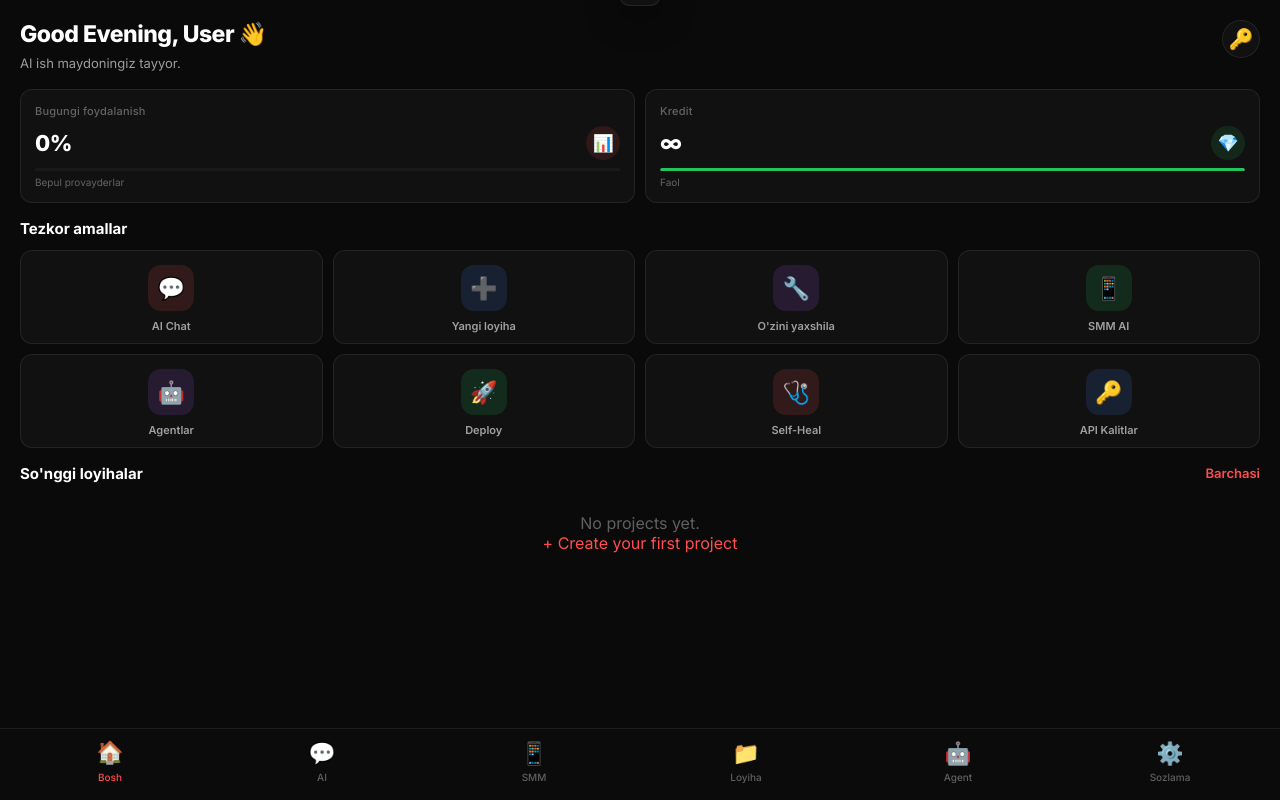
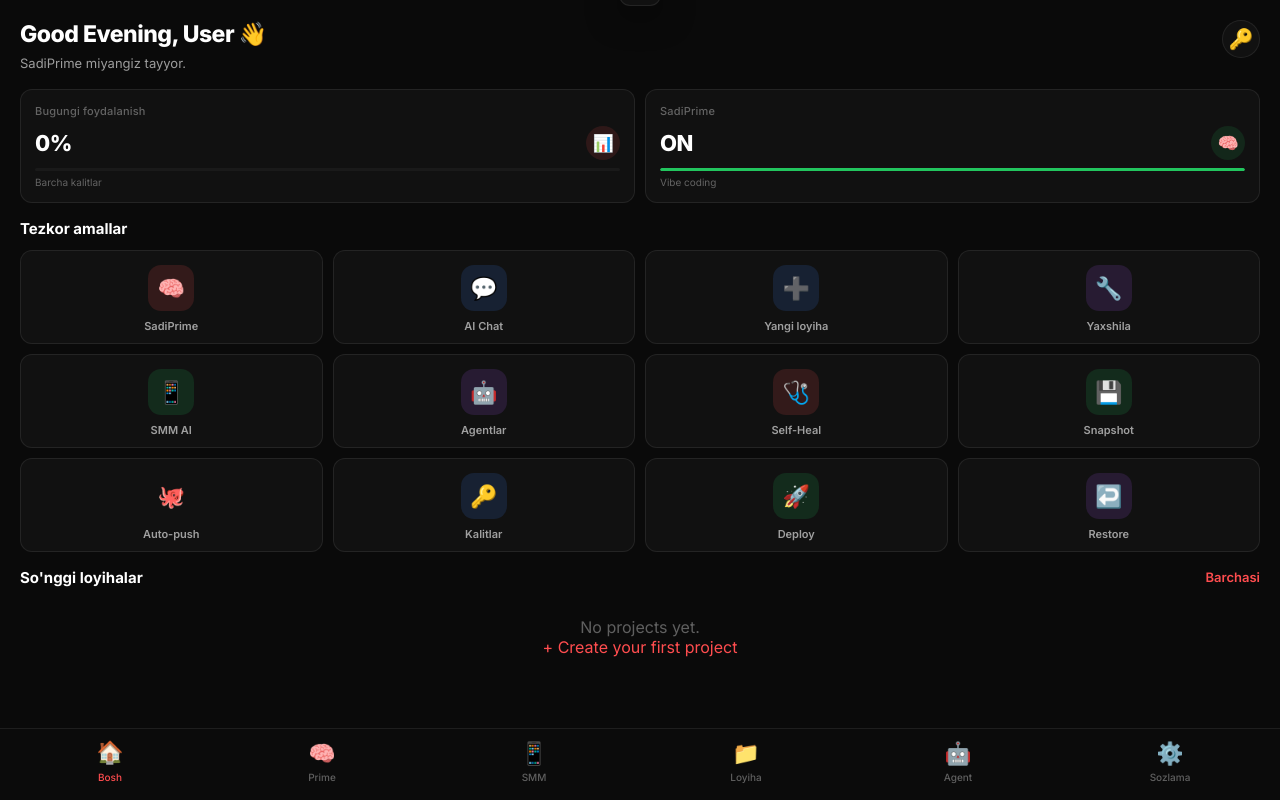
Before and after one commit to xojasoipov-sketch/Useg-kop, a website: page omnicode/frontend/index.html in a window 1280 px wide. Drawn offline with Linux system fonts and the light colour scheme.

Commit message:
feat: SadiPrime UI, skills, SelfImport, script load

```diff
--- a/omnicode/frontend/index.html
+++ b/omnicode/frontend/index.html
@@ -3,7 +3,7 @@
 <head>
 <meta charset="UTF-8">
 <meta name="viewport" content="width=device-width, initial-scale=1.0, viewport-fit=cover, user-scalable=no">
-<title>OmniCode</title>
+<title>OmniCode · SadiPrime</title>
 <script src="https://telegram.org/js/telegram-web-app.js"></script>
 <link href="https://fonts.googleapis.com/css2?family=Inter:wght@400;500;600;700;800&family=JetBrains+Mono:wght@400;500&display=swap" rel="stylesheet">
 <link rel="stylesheet" href="styles/main.css">
@@ -11,18 +11,17 @@
 .activity-badge{font-size:12px!important}
 #activity-bar{display:flex;gap:12px;padding:6px 16px;font-size:11px;font-weight:700;border-bottom:1px solid var(--border);background:var(--bg2);flex-shrink:0}
 .act-item{opacity:.9}
-.smm-wrap{display:flex;flex-direction:column;height:100%}
+.sp-badge{font-size:10px;font-weight:800;background:linear-gradient(135deg,#ff4d4f,#a855f7);color:#fff;padding:2px 8px;border-radius:8px;margin-left:6px}
 </style>
 </head>
 <body>
 
-<!-- HOME -->
 <div id="home" class="screen active">
   <div class="scroll-area">
     <div class="home-top">
       <div class="home-greeting">
         <h2 id="greeting-text">Xayrli kun</h2>
-        <p>AI ish maydoningiz tayyor.</p>
+        <p>SadiPrime miyangiz tayyor.</p>
       </div>
       <button class="notif-btn" onclick="KeysPanel.open()" title="API kalitlar">🔑</button>
     </div>
@@ -31,26 +30,30 @@
         <div class="stat-label">Bugungi foydalanish</div>
         <div class="stat-row"><div class="stat-value" id="usage-pct">0%</div><div class="stat-badge red">📊</div></div>
         <div class="stat-progress"><div class="stat-bar" id="usage-bar" style="width:0%"></div></div>
-        <div class="stat-sub">Bepul provayderlar</div>
+        <div class="stat-sub">Barcha kalitlar</div>
       </div>
       <div class="stat-card">
-        <div class="stat-label">Kredit</div>
-        <div class="stat-row"><div class="stat-value">∞</div><div class="stat-badge green">💎</div></div>
+        <div class="stat-label">SadiPrime</div>
+        <div class="stat-row"><div class="stat-value">ON</div><div class="stat-badge green">🧠</div></div>
         <div class="stat-progress"><div class="stat-bar" style="width:100%;background:var(--green)"></div></div>
-        <div class="stat-sub">Faol</div>
+        <div class="stat-sub">Vibe coding</div>
       </div>
     </div>
     <div class="quick-section">
       <div class="section-head" style="margin-bottom:12px"><span class="section-title">Tezkor amallar</span></div>
       <div class="qa-grid">
-        <div class="qa-item" onclick="App.nav('ai')"><div class="qa-icon red">💬</div><span class="qa-label">AI Chat</span></div>
+        <div class="qa-item" onclick="SadiPrime.open()"><div class="qa-icon red">🧠</div><span class="qa-label">SadiPrime</span></div>
+        <div class="qa-item" onclick="App.nav('ai')"><div class="qa-icon blue">💬</div><span class="qa-label">AI Chat</span></div>
         <div class="qa-item" onclick="App.newProject()"><div class="qa-icon blue">➕</div><span class="qa-label">Yangi loyiha</span></div>
-        <div class="qa-item" onclick="SelfImprove.run()"><div class="qa-icon purple">🔧</div><span class="qa-label">O'zini yaxshila</span></div>
+        <div class="qa-item" onclick="SelfImprove.run()"><div class="qa-icon purple">🔧</div><span class="qa-label">Yaxshila</span></div>
         <div class="qa-item" onclick="App.nav('smm')"><div class="qa-icon green">📱</div><span class="qa-label">SMM AI</span></div>
         <div class="qa-item" onclick="App.nav('agents')"><div class="qa-icon purple">🤖</div><span class="qa-label">Agentlar</span></div>
+        <div class="qa-item" onclick="SelfHeal.analyze()"><div class="qa-icon red">🩺</div><span class="qa-label">Self-Heal</span></div>
+        <div class="qa-item" onclick="SelfImport.snapshotApp().then(()=>toast('Snapshot OK'))"><div class="qa-icon green">💾</div><span class="qa-label">Snapshot</span></div>
+        <div class="qa-item" onclick="SadiPrime.toggleAutoPush()"><div class="qa-icon orange">🐙</div><span class="qa-label">Auto-push</span></div>
+        <div class="qa-item" onclick="KeysPanel.open()"><div class="qa-icon blue">🔑</div><span class="qa-label">Kalitlar</span></div>
         <div class="qa-item" onclick="App.nav('deploy')"><div class="qa-icon green">🚀</div><span class="qa-label">Deploy</span></div>
-        <div class="qa-item" onclick="SelfHeal.analyze()"><div class="qa-icon red">🩺</div><span class="qa-label">Self-Heal</span></div>
-        <div class="qa-item" onclick="KeysPanel.open()"><div class="qa-icon blue">🔑</div><span class="qa-label">API Kalitlar</span></div>
+        <div class="qa-item" onclick="SelfImport.restoreSnapshot()"><div class="qa-icon purple">↩️</div><span class="qa-label">Restore</span></div>
       </div>
     </div>
     <div class="recent-section">
@@ -60,12 +63,12 @@
   </div>
 </div>
 
-<!-- AI CHAT -->
 <div id="ai" class="screen">
   <div class="chat-header">
     <div class="chat-header-left">
       <span class="chat-menu" onclick="App.nav('home')">☰</span>
-      <span class="chat-title">AI Chat</span>
+      <span class="chat-title">SadiPrime</span>
+      <span class="sp-badge">AI</span>
       <span class="active-proj-chip" id="active-project-label" style="display:none"></span>
     </div>
     <span class="chat-edit" onclick="AI.clear()">✏️</span>
@@ -79,20 +82,20 @@
   <div id="chat-messages" class="chat-messages"></div>
   <div class="chat-tools-bar">
     <div class="tool-chip active" onclick="AI.toggleTool(this,'code')">⚡ Kod</div>
-    <div class="tool-chip" onclick="AI.toggleTool(this,'files')">📁 Fayllar</div>
-    <div class="tool-chip" onclick="AI.toggleTool(this,'github')">🐙 GitHub</div>
+    <div class="tool-chip" onclick="AI.toggleTool(this,'files')">📁 Fayl</div>
+    <div class="tool-chip" onclick="SadiPrime.pushIfLinked()">🐙 Push</div>
     <div class="tool-chip" onclick="SelfHeal.analyze()">🩺 Tuzat</div>
+    <div class="tool-chip" onclick="SadiPrime.toggleAutoPush()">🔄 Auto</div>
     <div class="tool-chip" onclick="App.openModelPicker()">🧠 <span id="model-label">Llama 3.3</span></div>
   </div>
   <div class="chat-bottom">
     <div class="chat-input-wrap">
-      <textarea id="chat-input" class="chat-input" placeholder="Nima qilishimni so'rang..." rows="1" onkeydown="AI.onKey(event)" oninput="AI.autoGrow(this)"></textarea>
+      <textarea id="chat-input" class="chat-input" placeholder="SadiPrime: nima quramiz? /push /snapshot" rows="1" onkeydown="AI.onKey(event)" oninput="AI.autoGrow(this)"></textarea>
       <button class="input-btn send" onclick="AI.send()">▶</button>
     </div>
   </div>
 </div>
 
-<!-- SMM AI -->
 <div id="smm" class="screen">
   <div class="chat-header">
     <div class="chat-header-left">
@@ -103,13 +106,12 @@
   <div id="smm-messages" class="chat-messages"></div>
   <div class="chat-bottom">
     <div class="chat-input-wrap">
-      <textarea id="smm-input" class="chat-input" placeholder="Post, caption, hashtag so'rang..." rows="1" onkeydown="SMMAI.onKey(event)"></textarea>
+      <textarea id="smm-input" class="chat-input" placeholder="Post, caption, hashtag..." rows="1" onkeydown="SMMAI.onKey(event)"></textarea>
       <button class="input-btn send" onclick="SMMAI.send()">▶</button>
     </div>
   </div>
 </div>
 
-<!-- PROJECTS -->
 <div id="projects" class="screen">
   <div class="chat-header">
     <span class="chat-title">Loyihalar</span>
@@ -126,7 +128,6 @@
   </div>
 </div>
 
-<!-- EDITOR -->
 <div id="editor" class="screen">
   <div class="editor-header">
     <span class="ed-back" onclick="App.nav('projects')">‹</span>
@@ -146,7 +147,6 @@
   </div>
 </div>
 
-<!-- AGENTS -->
 <div id="agents" class="screen">
   <div class="chat-header">
     <span class="chat-title">AI Agentlar</span>
@@ -154,28 +154,27 @@
   </div>
   <div class="scroll-area">
     <div class="agents-page">
-      <div class="master-card" onclick="Agents.runMaster()">
-        <div class="master-left"><h3>Bosh Agent</h3><p>Barcha agentlarni boshqaradi</p><span class="master-badge">● Faol</span></div>
+      <div class="master-card" onclick="SadiPrime.open()">
+        <div class="master-left"><h3>SadiPrime</h3><p>Barcha kalitlar · vibe coding · auto-push</p><span class="master-badge">● Master</span></div>
         <div class="orb master-orb"></div>
       </div>
       <div class="agents-grid">
-        <div class="agent-card" onclick="Agents.run('planner')"><div class="ac-top"><div class="ac-icon orange">♦</div><div class="ac-sdot green"></div></div><div class="ac-name">Rejalashtiruvchi</div><div class="ac-desc">Strategiya</div><span class="ac-badge active">Faol</span></div>
-        <div class="agent-card" onclick="Agents.run('coder')"><div class="ac-top"><div class="ac-icon green">⟨⟩</div><div class="ac-sdot green"></div></div><div class="ac-name">Dasturchi</div><div class="ac-desc">Kod yozish</div><span class="ac-badge active">Faol</span></div>
-        <div class="agent-card" onclick="Agents.run('reviewer')"><div class="ac-top"><div class="ac-icon red">🔎</div><div class="ac-sdot green"></div></div><div class="ac-name">Tekshiruvchi</div><div class="ac-desc">Review</div><span class="ac-badge active">Faol</span></div>
-        <div class="agent-card" onclick="SelfHeal.analyze()"><div class="ac-top"><div class="ac-icon yellow">🩺</div><div class="ac-sdot green"></div></div><div class="ac-name">Self-Heal</div><div class="ac-desc">O'zini tuzatish</div><span class="ac-badge active">Faol</span></div>
+        <div class="agent-card" onclick="Agents.run('planner')"><div class="ac-top"><div class="ac-icon orange">♦</div><div class="ac-sdot green"></div></div><div class="ac-name">Reja</div><div class="ac-desc">Plan→Execute</div><span class="ac-badge active">Skill</span></div>
+        <div class="agent-card" onclick="Agents.run('coder')"><div class="ac-top"><div class="ac-icon green">⟨⟩</div><div class="ac-sdot green"></div></div><div class="ac-name">Coder</div><div class="ac-desc">Kod</div><span class="ac-badge active">Faol</span></div>
+        <div class="agent-card" onclick="Agents.run('reviewer')"><div class="ac-top"><div class="ac-icon red">🔎</div><div class="ac-sdot green"></div></div><div class="ac-name">Review</div><div class="ac-desc">Tekshiruv</div><span class="ac-badge active">Faol</span></div>
+        <div class="agent-card" onclick="SelfHeal.analyze()"><div class="ac-top"><div class="ac-icon yellow">🩺</div><div class="ac-sdot green"></div></div><div class="ac-name">Self-Heal</div><div class="ac-desc">Tuzatish</div><span class="ac-badge active">Faol</span></div>
       </div>
     </div>
   </div>
 </div>
 
-<!-- DEPLOY -->
 <div id="deploy" class="screen">
   <div class="chat-header"><span class="chat-title">Joylashtirish</span></div>
   <div class="scroll-area">
     <div class="deploy-hero">
       <div class="orb deploy-orb"></div>
       <button class="deploy-btn" onclick="Deploy.start()">▶ Hozir joylashtirish</button>
-      <div class="deploy-sub-text">GitHubga yuborish</div>
+      <div class="deploy-sub-text">GitHub · SadiPrime auto-push</div>
     </div>
     <div class="deploy-status">
       <div class="step-row"><div class="step-ico blue">🐙</div><div class="step-inf"><div class="step-n">GitHub</div><div class="step-d">Tayyor</div></div><div class="step-dot gray" id="step-github"></div></div>
@@ -190,33 +189,34 @@
   </div>
 </div>
 
-<!-- SETTINGS -->
 <div id="settings" class="screen">
   <div class="chat-header"><span class="chat-title">Sozlamalar</span></div>
   <div class="scroll-area settings-wrap">
     <div class="s-section">
-      <div class="s-section-title">API Kalitlar</div>
+      <div class="s-section-title">API Kalitlar + Supabase</div>
       <div class="s-group">
-        <div class="s-row" onclick="KeysPanel.open()"><div class="s-ico red">🔑</div><span class="s-label">Barcha AI kalitlar</span><span class="s-chevron">›</span></div>
+        <div class="s-row" onclick="KeysPanel.open()"><div class="s-ico red">🔑</div><span class="s-label">Barcha kalitlar + SelfImport</span><span class="s-chevron">›</span></div>
         <div class="s-row" onclick="Settings.openConnector('openrouter')"><div class="s-ico red">🔄</div><span class="s-label">OpenRouter</span><span class="s-connected" id="or-status">—</span><span class="s-chevron">›</span></div>
         <div class="s-row" onclick="Settings.openConnector('github')"><div class="s-ico gray">🐙</div><span class="s-label">GitHub</span><span id="gh-status" class="s-val">—</span><span class="s-chevron">›</span></div>
         <div class="s-row" onclick="Settings.openConnector('groq')"><div class="s-ico blue">⚡</div><span class="s-label">Groq</span><span id="groq-status" class="s-val">—</span><span class="s-chevron">›</span></div>
       </div>
     </div>
     <div class="s-section">
-      <div class="s-section-title">AI</div>
+      <div class="s-section-title">SadiPrime</div>
       <div class="s-group">
+        <div class="s-row" onclick="SadiPrime.open()"><div class="s-ico purple">🧠</div><span class="s-label">SadiPrime ochish</span><span class="s-chevron">›</span></div>
+        <div class="s-row" onclick="SadiPrime.toggleAutoPush()"><div class="s-ico green">🐙</div><span class="s-label">Auto-push yoq/o'ch</span><span class="s-chevron">›</span></div>
+        <div class="s-row" onclick="SelfImport.snapshotApp().then(()=>toast('Snapshot'))"><div class="s-ico blue">💾</div><span class="s-label">Snapshot saqlash</span><span class="s-chevron">›</span></div>
+        <div class="s-row" onclick="SelfImport.restoreSnapshot()"><div class="s-ico orange">↩️</div><span class="s-label">Snapshot tiklash</span><span class="s-chevron">›</span></div>
         <div class="s-row" onclick="App.openModelPicker()"><div class="s-ico green">🧠</div><span class="s-label">Model</span><span class="s-val" id="default-model-val">Llama 3.3</span><span class="s-chevron">›</span></div>
-        <div class="s-row" onclick="SelfHeal.analyze()"><div class="s-ico orange">🩺</div><span class="s-label">Self-Heal ishga tushirish</span><span class="s-chevron">›</span></div>
       </div>
     </div>
   </div>
 </div>
 
-<!-- NAV -->
 <nav class="nav">
   <div class="nav-item active" id="nav-home" onclick="App.nav('home')"><div class="nav-icon">🏠</div><div class="nav-label">Bosh</div></div>
-  <div class="nav-item" id="nav-ai" onclick="App.nav('ai')"><div class="nav-icon">💬</div><div class="nav-label">AI</div></div>
+  <div class="nav-item" id="nav-ai" onclick="App.nav('ai')"><div class="nav-icon">🧠</div><div class="nav-label">Prime</div></div>
   <div class="nav-item" id="nav-smm" onclick="App.nav('smm')"><div class="nav-icon">📱</div><div class="nav-label">SMM</div></div>
   <div class="nav-item" id="nav-projects" onclick="App.nav('projects')"><div class="nav-icon">📁</div><div class="nav-label">Loyiha</div></div>
   <div class="nav-item" id="nav-agents" onclick="App.nav('agents')"><div class="nav-icon">🤖</div><div class="nav-label">Agent</div></div>
@@ -236,7 +236,6 @@
 .qa-grid{grid-template-columns:repeat(4,1fr)!important}
 </style>
 
-<!-- SHEETS -->
 <div id="connector-sheet" class="overlay" onclick="Sheet.closeOnBg(event,'connector-sheet')">
   <div class="sheet">
     <div class="sh-handle"></div>
@@ -325,5 +324,6 @@
 
 <script src="app.js"></script>
 <script src="features.js"></script>
+<script src="sadiprime.js"></script>
 </body>
 </html>
```
